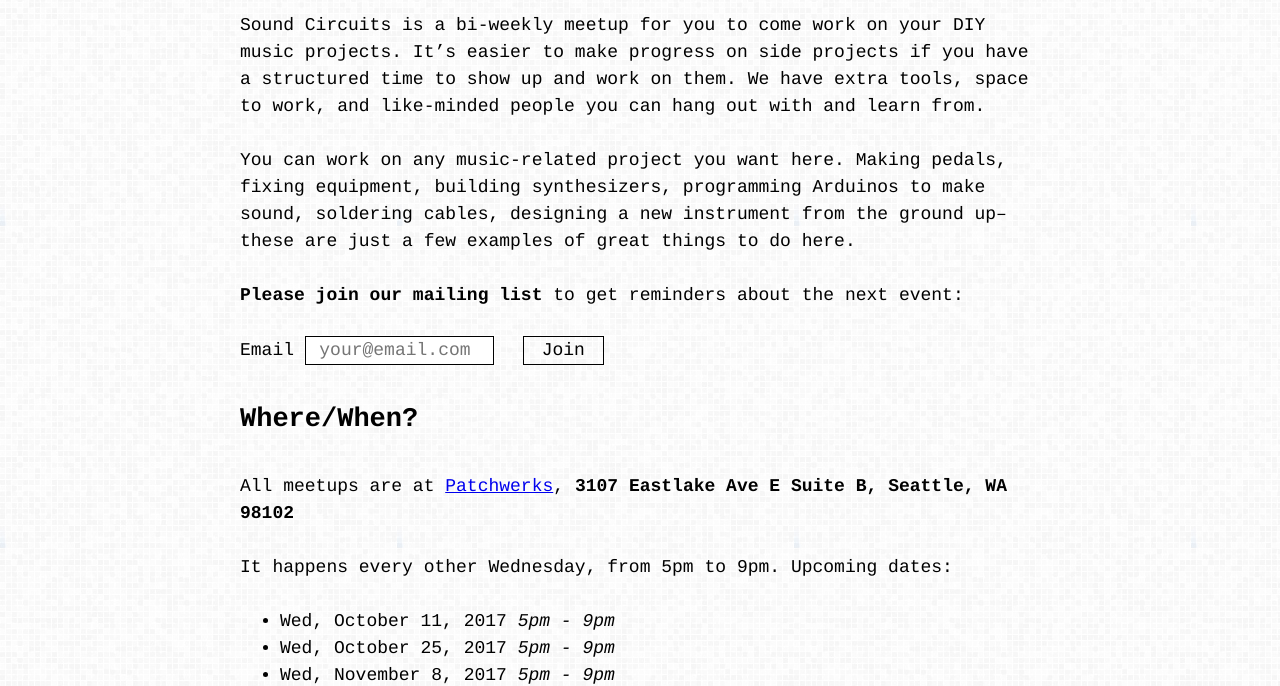
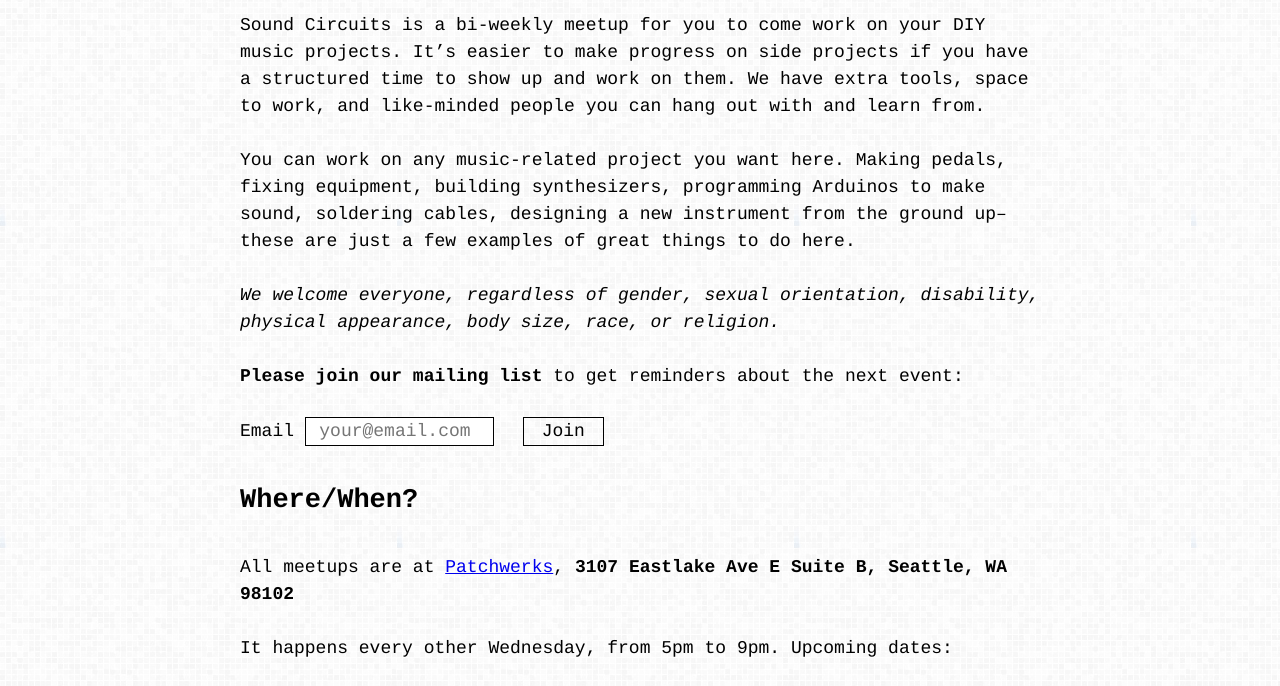
Before and after one commit to dbalatero/soundcircuits.github.io, a plain HTML site: page index.html in a window 1280 px wide. Shown: the part 96-782 px from the top of the page. Drawn offline with Linux system fonts and the light colour scheme.

Commit message:
Clarify all are welcome

```diff
--- a/index.html
+++ b/index.html
@@ -27,6 +27,13 @@
         fixing equipment, building synthesizers, programming Arduinos to make
         sound, soldering cables, designing a new instrument from the ground
         up–these are just a few examples of great things to do here.
+      </p>
+
+      <p>
+        <em>
+          We welcome everyone, regardless of gender, sexual orientation,
+          disability, physical appearance, body size, race, or religion.
+        </em>
       </p>
 
       <p>
```
